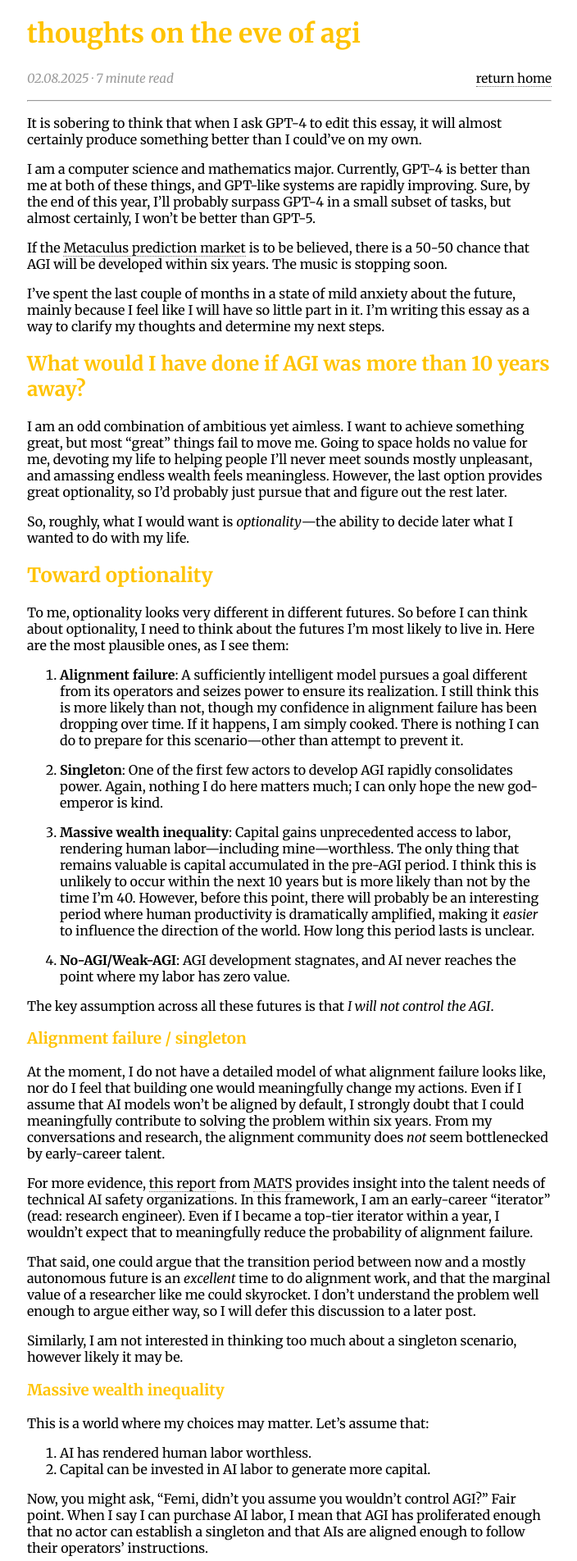
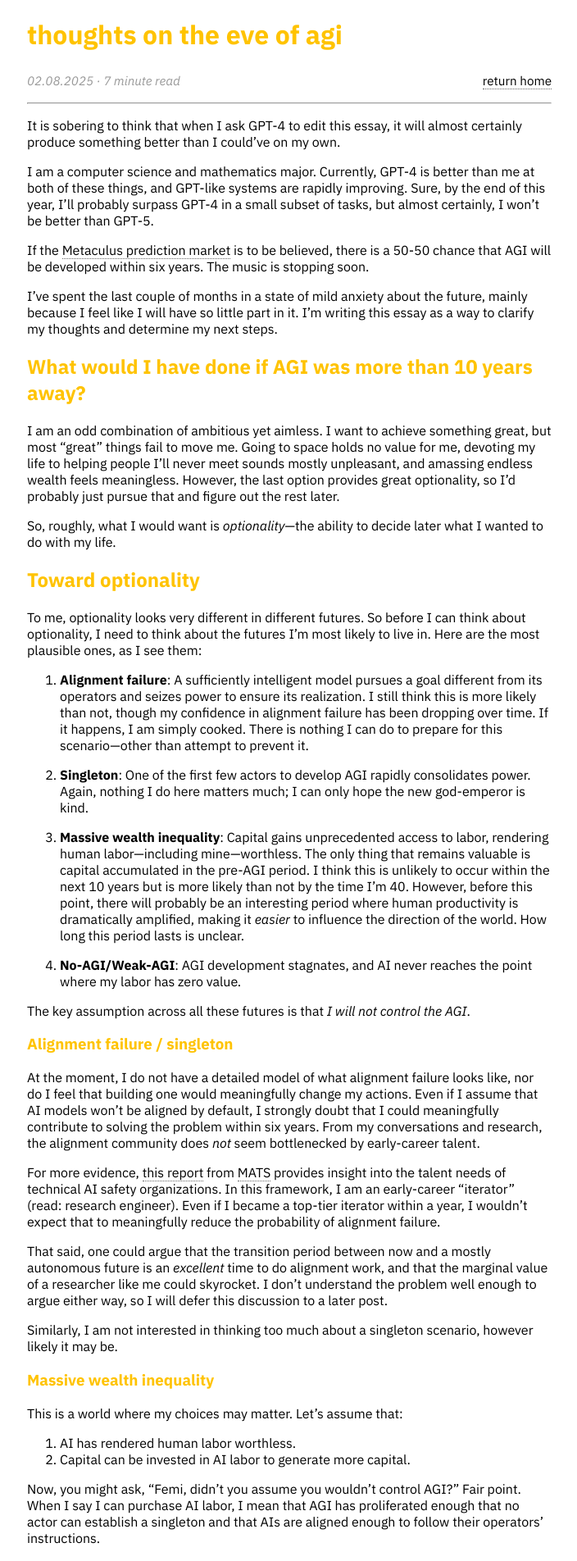
Before and after one commit to bell-boy/bell-boy.github.io, a Jekyll site: the page built from _posts/2025-02-08-thoughts-on-the-eve-of-agi.md, in a window 1280 px wide. Shown: the top 1904 px of the page at 82% size, without its empty margins (287-991 px from the left). Built offline with Jekyll 4.4.1, drawn with Linux system fonts in a browser that asks for light colours.

Commit message:
Update font

```diff
--- a/_layouts/home.html
+++ b/_layouts/home.html
@@ -7,7 +7,7 @@
   <link rel="stylesheet" href="{{ '/assets/css/main.css' }}">
   <link rel="preconnect" href="https://fonts.googleapis.com">
   <link rel="preconnect" href="https://fonts.gstatic.com" crossorigin>
-  <link href="https://fonts.googleapis.com/css2?family=Merriweather:ital,wght@0,300;0,400;0,700;0,900;1,300;1,400;1,700;1,900&display=swap" rel="stylesheet">
+  <link href="https://fonts.googleapis.com/css2?family=IBM+Plex+Sans:ital,wght@0,100..700;1,100..700&display=swap" rel="stylesheet">
   <title>{{ site.title }}</title>
 </head>
 <body class="home">
--- a/_layouts/post.html
+++ b/_layouts/post.html
@@ -1,38 +1,36 @@
-<!DOCTYPE html>
+<!doctype html>
 <html lang="en">
   <head>
-  <meta charset="UTF-8">
-  <meta name="viewport" content="width=device-width, initial-scale=1.0">
-  <link rel="stylesheet" href="{{ '/assets/css/posts.css' }}">
-  <link rel="stylesheet" href="{{ '/assets/css/main.css' }}">
-  <link rel="stylesheet" href="{{ '/assets/css/code-style.css' }}">
-  <link rel="preconnect" href="https://fonts.googleapis.com">
-  <link rel="preconnect" href="https://fonts.gstatic.com" crossorigin>
-  <link href="https://fonts.googleapis.com/css2?family=Merriweather:ital,wght@0,300;0,400;0,700;0,900;1,300;1,400;1,700;1,900&display=swap" rel="stylesheet">
+    <meta charset="UTF-8" />
+    <meta name="viewport" content="width=device-width, initial-scale=1.0" />
+    <link rel="stylesheet" href="{{ '/assets/css/posts.css' }}" />
+    <link rel="stylesheet" href="{{ '/assets/css/main.css' }}" />
+    <link rel="stylesheet" href="{{ '/assets/css/code-style.css' }}" />
+    <link rel="preconnect" href="https://fonts.googleapis.com" />
+    <link rel="preconnect" href="https://fonts.gstatic.com" crossorigin />
+    <link
+      href="https://fonts.googleapis.com/css2?family=IBM+Plex+Sans:ital,wght@0,100..700;1,100..700&display=swap"
+      rel="stylesheet"
+    />
     <title>{{ page.title }}</title>
   </head>
   <body class="post">
     <div class="main">
       <header class="post-header">
-      <h1>
-        {{ page.title }}
-      </h1>
+        <h1>{{ page.title }}</h1>
         <div class="post-meta-row">
           <p class="post-meta">
             <em>
-            {{ page.date | date: "%m.%d.%Y"}}
-          {% assign words = page.content | strip_html | split: ' ' | size %}
-          {% assign minutes = words | plus: 199 | divided_by: 200 %}
-          {% if minutes < 1 %}
-            {% assign minutes = 1 %}
-          {% endif %}
-          · {{minutes}} minute read
+              {{ page.date | date: "%m.%d.%Y"}} {% assign words = page.content |
+              strip_html | split: ' ' | size %} {% assign minutes = words |
+              plus: 199 | divided_by: 200 %} {% if minutes < 1 %} {% assign
+              minutes = 1 %} {% endif %} · {{minutes}} minute read
             </em>
           </p>
           <a class="post-home-link" href="{{ site.url }}">return home</a>
         </div>
       </header>
-    <hr>
+      <hr />
       {{ content }}
     </div>
     <script src="https://cdn.jsdelivr.net/npm/mathjax@3.2.2/es5/tex-mml-chtml.min.js"></script>
--- a/assets/css/main.css
+++ b/assets/css/main.css
@@ -1,9 +1,9 @@
 body {
-  font-family: "Merriweather", serif;
+  font-family: "IBM Plex Sans", serif;
 }
 
 body {
-  padding-left:  20vw;
+  padding-left: 20vw;
   padding-right: 20vw;
 }
 
@@ -15,7 +15,7 @@ body {
 }
 
 a {
-  border-bottom: 1px dotted rgba(34, 34, 34, .69);
+  border-bottom: 1px dotted rgba(34, 34, 34, 0.69);
   color: #000000;
   text-decoration: none;
   transition: color 150ms ease;
@@ -26,11 +26,15 @@ a:hover {
 }
 
 h1 {
-  color:  #ffc300;
+  color: #ffc300;
 }
 
-h2, h3, h4, h5, h6 {
-  color:  #ffc300 ;
+h2,
+h3,
+h4,
+h5,
+h6 {
+  color: #ffc300;
 }
 
 .home h2 {
```
Also changed, not shown: README.md. Lines whose indentation alone changed are shown as unchanged.
